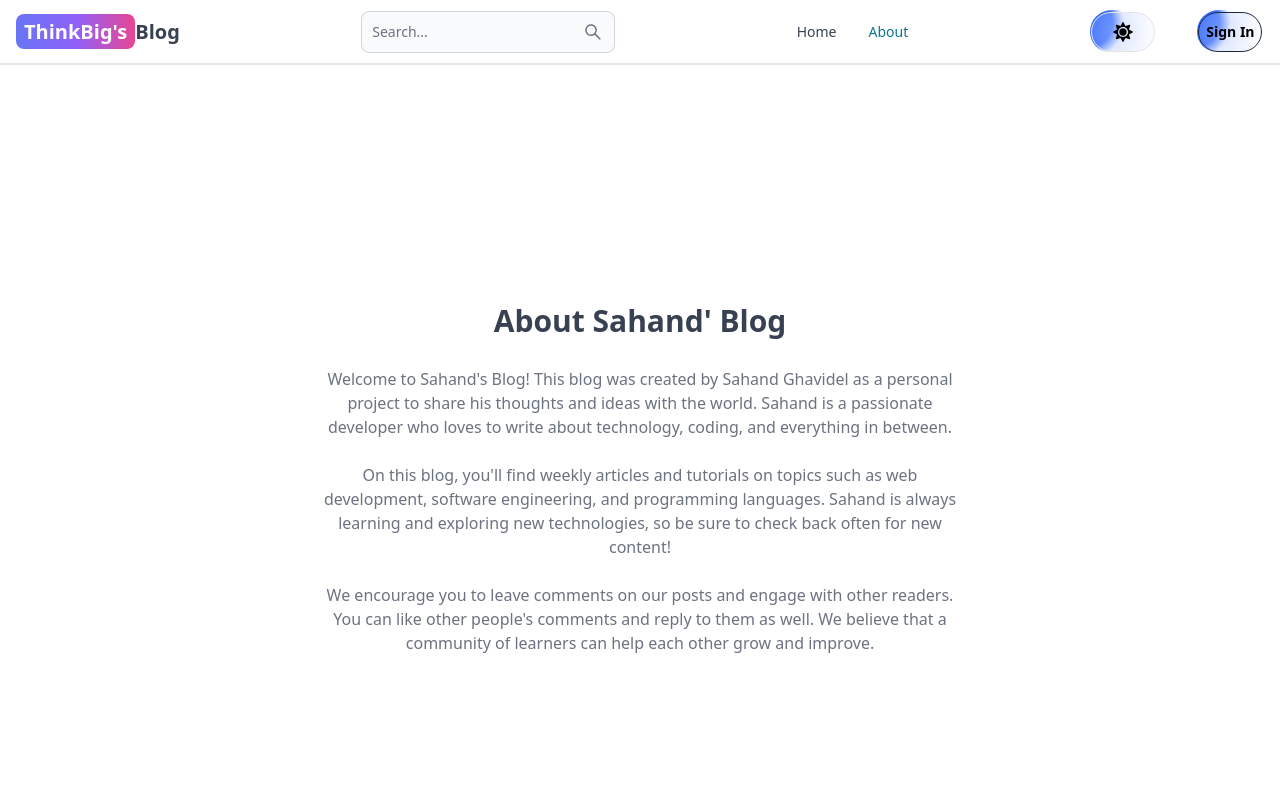
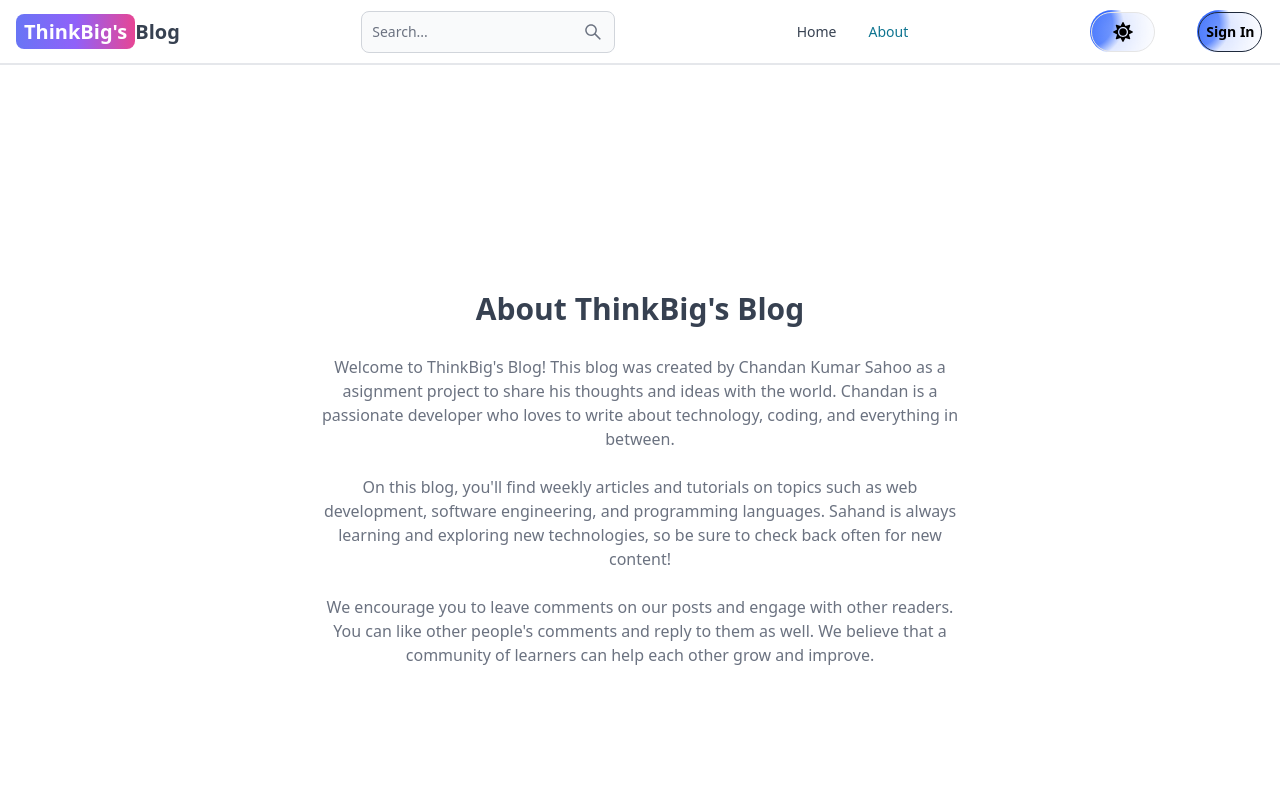
Before and after one commit to Chandan8018/Brainwave_Matrix_Intern, a React (Vite) app in the folder frontend/: page /about in a window 1280 px wide. Shown: the top 800 px of the page. Built offline with nearby package versions, Linux system fonts and the light colour scheme.

Commit message:
Modify About page

```diff
--- a/frontend/src/pages/About.jsx
+++ b/frontend/src/pages/About.jsx
@@ -4,14 +4,14 @@ export default function About() {
       <div className='max-w-2xl mx-auto p-3 text-center'>
         <div>
           <h1 className='text-3xl font font-semibold text-center my-7'>
-            About Sahand' Blog
+            About ThinkBig's Blog
           </h1>
           <div className='text-md text-gray-500 flex flex-col gap-6'>
             <p>
-              Welcome to Sahand's Blog! This blog was created by Sahand Ghavidel
-              as a personal project to share his thoughts and ideas with the
-              world. Sahand is a passionate developer who loves to write about
-              technology, coding, and everything in between.
+              Welcome to ThinkBig's Blog! This blog was created by Chandan Kumar
+              Sahoo as a asignment project to share his thoughts and ideas with
+              the world. Chandan is a passionate developer who loves to write
+              about technology, coding, and everything in between.
             </p>
 
             <p>
```
